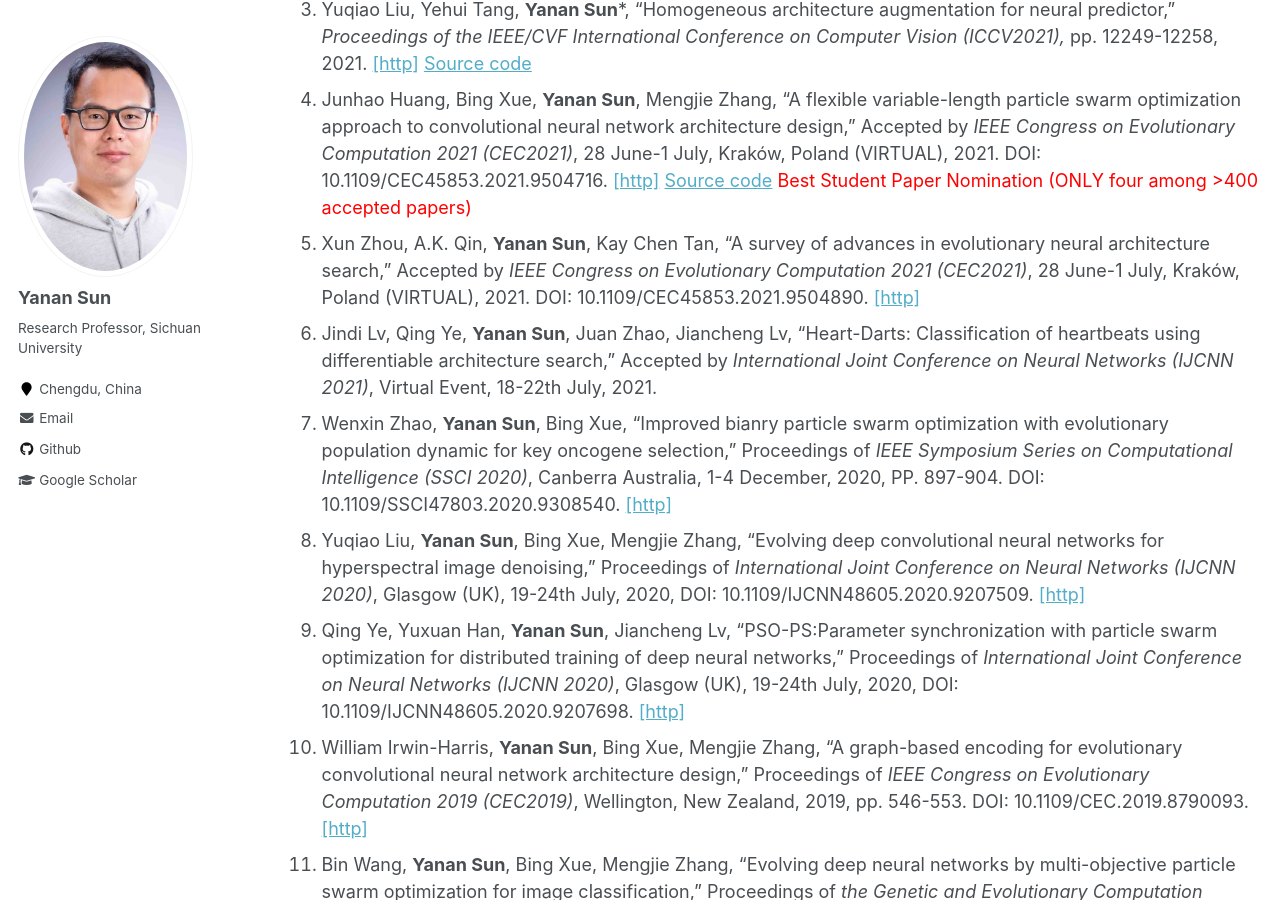
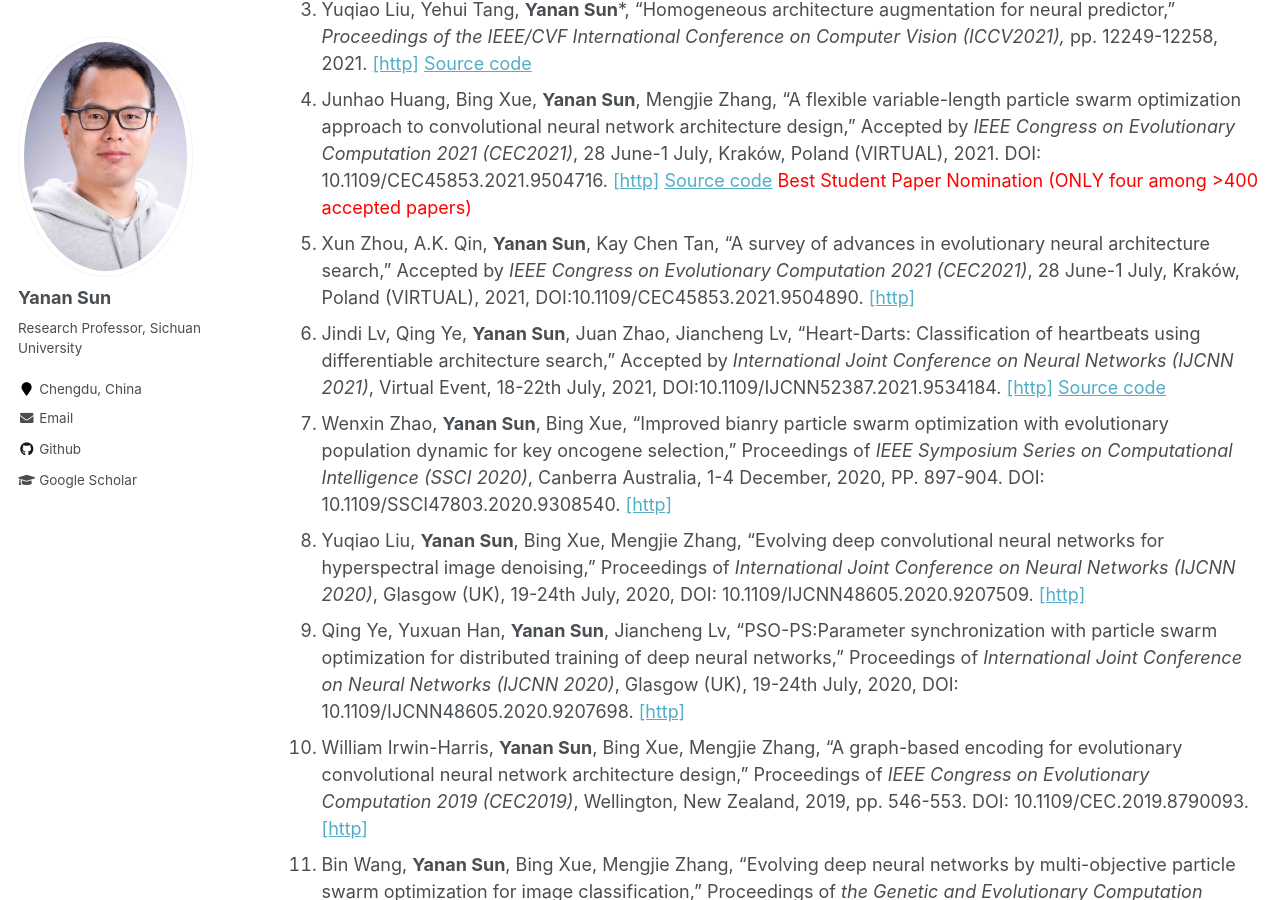
Before and after one commit to yn-sun/yn-sun.github.io, a Jekyll site: the page built from _pages/publications.md, in a window 1280 px wide and 900 px high, scrolled down 2607 px. Built offline with Jekyll 4.4.1, drawn with Linux system fonts in a browser that asks for light colours; comment, search, counter and statistics services are not loaded.

Commit message:
Update publications.md

```diff
--- a/_pages/publications.md
+++ b/_pages/publications.md
@@ -38,8 +38,8 @@ author_profile: true
 2. Yuhan Fang, Yuqiao Liu, **Yanan Sun***, "Evolving deep neural networks for collaborative filtering," Accepted by <i>The 28th International Conference on Neural Information Processing (ICONIP2021)</i>, 8-12 December, 2021, BALI, Indonesia. [Source code](https://github.com/PRIEEE/Evolve-CF)
 3. Yuqiao Liu, Yehui Tang, **Yanan Sun***, "Homogeneous architecture augmentation for neural predictor," <i>Proceedings of the IEEE/CVF International Conference on Computer Vision (ICCV2021),</i> pp. 12249-12258, 2021. [[http]](https://openaccess.thecvf.com/content/ICCV2021/html/Liu_Homogeneous_Architecture_Augmentation_for_Neural_Predictor_ICCV_2021_paper.html) [Source code](https://github.com/lyq998/HAAP)
 4. Junhao Huang, Bing Xue, **Yanan Sun**, Mengjie Zhang, "A flexible variable-length particle swarm optimization approach to convolutional neural network architecture design," Accepted by <i>IEEE Congress on Evolutionary Computation 2021 (CEC2021)</i>, 28 June-1 July, Kraków, Poland (VIRTUAL), 2021. DOI: 10.1109/CEC45853.2021.9504716. [[http]](https://ieeexplore.ieee.org/document/9504716) [Source code](https://github.com/HuangJunh/FPSO) <span style="color: #FF0000">Best Student Paper Nomination (ONLY four among >400 accepted papers)</span>
-5. Xun Zhou, A.K. Qin, **Yanan Sun**, Kay Chen Tan, "A survey of advances in evolutionary neural architecture search," Accepted by <i>IEEE Congress on Evolutionary Computation 2021 (CEC2021)</i>, 28 June-1 July, Kraków, Poland (VIRTUAL), 2021. DOI: 10.1109/CEC45853.2021.9504890. [[http]](https://ieeexplore.ieee.org/document/9504890)
-6. Jindi Lv, Qing Ye, **Yanan Sun**, Juan Zhao, Jiancheng Lv, "Heart-Darts: Classification of heartbeats using differentiable architecture search," Accepted by <i>International Joint Conference on Neural Networks (IJCNN 2021)</i>, Virtual Event, 18-22th July, 2021.
+5. Xun Zhou, A.K. Qin, **Yanan Sun**, Kay Chen Tan, "A survey of advances in evolutionary neural architecture search," Accepted by <i>IEEE Congress on Evolutionary Computation 2021 (CEC2021)</i>, 28 June-1 July, Kraków, Poland (VIRTUAL), 2021, DOI:10.1109/CEC45853.2021.9504890. [[http]](https://ieeexplore.ieee.org/document/9504890)
+6. Jindi Lv, Qing Ye, **Yanan Sun**, Juan Zhao, Jiancheng Lv, "Heart-Darts: Classification of heartbeats using differentiable architecture search," Accepted by <i>International Joint Conference on Neural Networks (IJCNN 2021)</i>, Virtual Event, 18-22th July, 2021, DOI:10.1109/IJCNN52387.2021.9534184. [[http]](https://ieeexplore.ieee.org/document/9534184) [Source code](https://github.com/yn-sun/paper_source_code/tree/main/Heart-Darts)
 7. Wenxin Zhao, **Yanan Sun**, Bing Xue, "Improved bianry particle swarm optimization with evolutionary population dynamic for key oncogene selection," Proceedings of <i>IEEE Symposium Series on Computational Intelligence (SSCI 2020)</i>, Canberra Australia, 1-4 December, 2020, PP. 897-904. DOI: 10.1109/SSCI47803.2020.9308540. [[http]](https://ieeexplore.ieee.org/abstract/document/9308540)
 8. Yuqiao Liu, **Yanan Sun**, Bing Xue, Mengjie Zhang, "Evolving deep convolutional neural networks for hyperspectral image denoising," Proceedings of <i>International Joint Conference on Neural Networks (IJCNN 2020)</i>, Glasgow (UK), 19-24th July, 2020, DOI: 10.1109/IJCNN48605.2020.9207509. [[http]](https://ieeexplore.ieee.org/document/9207509)
 9. Qing Ye, Yuxuan Han, **Yanan Sun**, Jiancheng Lv, "PSO-PS:Parameter synchronization with particle swarm optimization for distributed training of deep neural networks," Proceedings of <i>International Joint Conference on Neural Networks (IJCNN 2020)</i>, Glasgow (UK), 19-24th July, 2020, DOI: 10.1109/IJCNN48605.2020.9207698. [[http]](https://ieeexplore.ieee.org/document/9207698)
```
